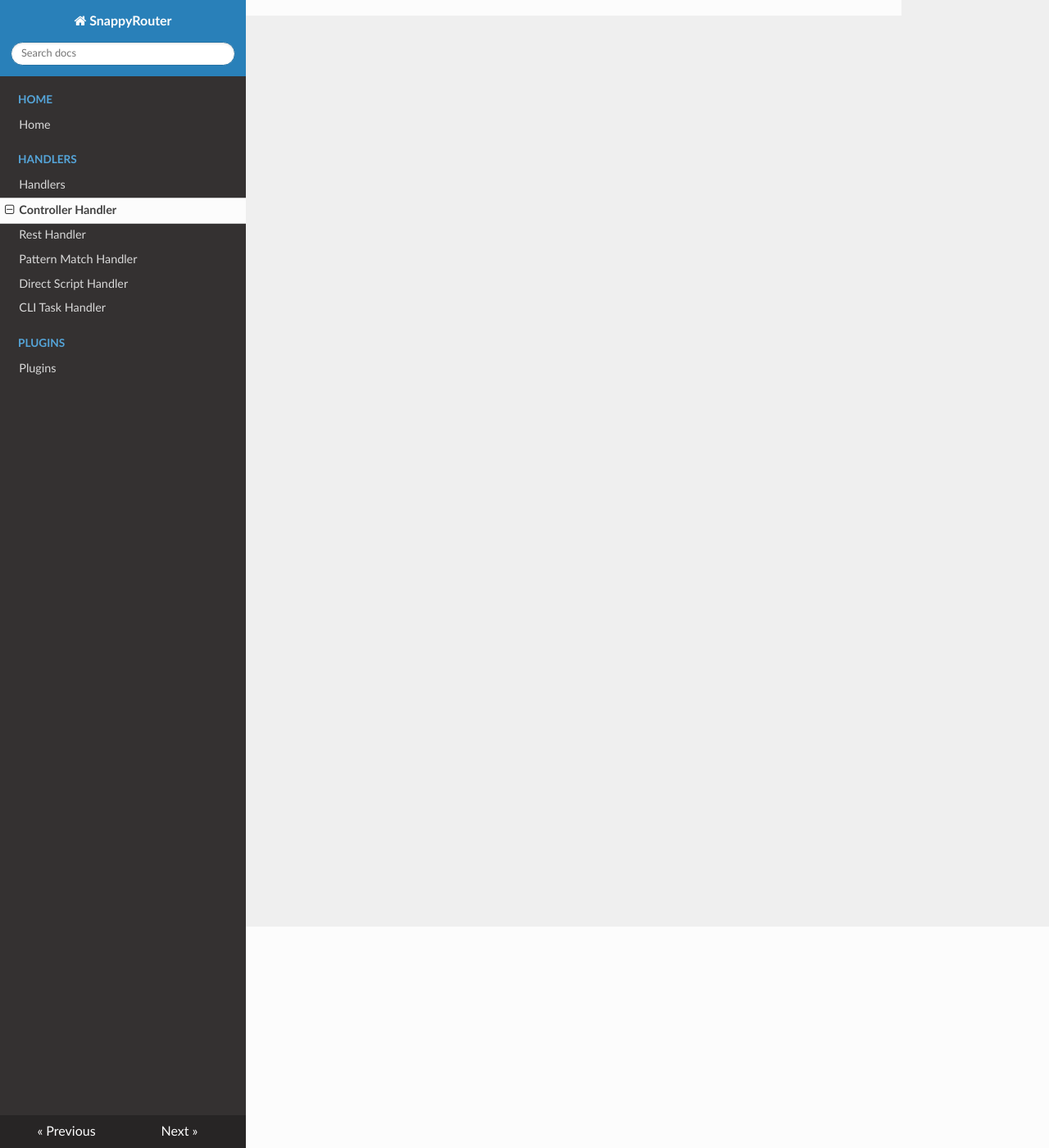
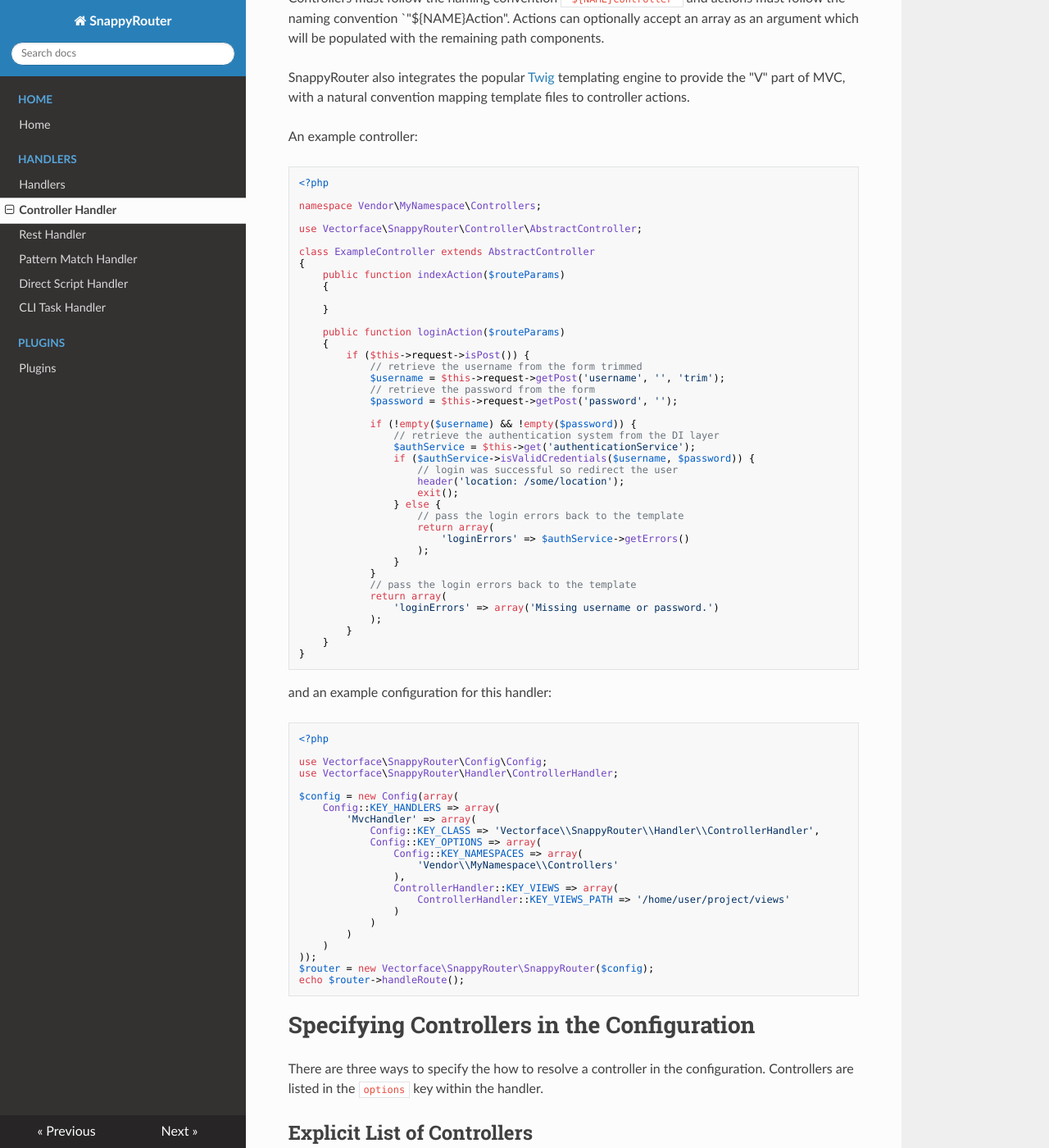
Before and after one commit to Vectorface/SnappyRouter, an MkDocs documentation site: the page built from docs/handlers/controller_handler.md, in a window 1280 px wide and 1400 px high, scrolled down 270 px. Shown: the whole window at 82% size. Built offline with MkDocs 1.6.1, drawn with Linux system fonts in a browser that asks for light colours; nearby versions of some CDN libraries; old or Windows-style settings are respelled for this version of MkDocs; some of the changed text lies outside the part shown.

````diff
--- a/docs/handlers/controller_handler.md
+++ b/docs/handlers/controller_handler.md
@@ -1 +1,165 @@
 # Controller Handler
+
+The controller handler provides the "C" part of the MVC application paradigm.
+Controller actions become the entry point to your application. The router
+provides the environment information through the parent controller class.
+
+Controllers must follow the naming convention `"${NAME}Controller"` and actions
+must follow the naming convention `"${NAME}Action". Actions can optionally
+accept an array as an argument which will be populated with the remaining
+path components.
+
+SnappyRouter also integrates the popular
+[Twig](http://twig.sensiolabs.org/) templating engine to provide the "V" part
+of MVC, with a natural convention mapping template files to controller actions.
+
+An example controller:
+
+```php
+<?php
+
+namespace Vendor\MyNamespace\Controllers;
+
+use Vectorface\SnappyRouter\Controller\AbstractController;
+
+class ExampleController extends AbstractController
+{
+    public function indexAction($routeParams)
+    {
+
+    }
+
+    public function loginAction($routeParams)
+    {
+        if ($this->request->isPost()) {
+            // retrieve the username from the form trimmed
+            $username = $this->request->getPost('username', '', 'trim');
+            // retrieve the password from the form
+            $password = $this->request->getPost('password', '');
+
+            if (!empty($username) && !empty($password)) {
+                // retrieve the authentication system from the DI layer
+                $authService = $this->get('authenticationService');
+                if ($authService->isValidCredentials($username, $password)) {
+                    // login was successful so redirect the user
+                    header('location: /some/location');
+                    exit();
+                } else {
+                    // pass the login errors back to the template
+                    return array(
+                        'loginErrors' => $authService->getErrors()
+                    );
+                }
+            }
+            // pass the login errors back to the template
+            return array(
+                'loginErrors' => array('Missing username or password.')
+            );
+        }
+    }
+}
+```
+
+and an example configuration for this handler:
+
+```php
+<?php
+
+use Vectorface\SnappyRouter\Config\Config;
+use Vectorface\SnappyRouter\Handler\ControllerHandler;
+
+$config = new Config(array(
+    Config::KEY_HANDLERS => array(
+        'MvcHandler' => array(
+            Config::KEY_CLASS => 'Vectorface\\SnappyRouter\\Handler\\ControllerHandler',
+            Config::KEY_OPTIONS => array(
+                Config::KEY_NAMESPACES => array(
+                    'Vendor\\MyNamespace\\Controllers'
+                ),
+                ControllerHandler::KEY_VIEWS => array(
+                    ControllerHandler::KEY_VIEWS_PATH => '/home/user/project/views'
+                )
+            )
+        )
+    )
+));
+$router = new Vectorface\SnappyRouter\SnappyRouter($config);
+echo $router->handleRoute();
+```
+
+# Specifying Controllers in the Configuration
+
+There are three ways to specify the how to resolve a controller in the
+configuration. Controllers are listed in the `options` key within the handler.
+
+## Explicit List of Controllers
+
+The list of controllers can be explicitly given as a key/value pair. The key for
+the controller must match the convention `"${NAME}Controller"` and the value
+must be a valid PHP class or an array with specific fields (depending on whether
+your controllers are namespaced).
+
+Example for namespaced controllers:
+
+```php
+    ...
+    Config::KEY_OPTIONS => array(
+        Config::KEY_CONTROLLERS => array(
+            'ExampleController' => 'Vendor\\MyNamespace\\Controllers\\ExampleController',
+            'AnotherController' => 'Vendor\\MyNamespace\\Controllers\\AnotherController',
+            ...
+        )
+    ),
+    ...
+```
+
+Example for non namespaced controllers:
+
+```php
+    ...
+    Config::KEY_OPTIONS => array(
+        Config::KEY_CONTROLLERS => array(
+            'ExampleController' => array(
+                Config::KEY_CLASS => '\ExampleController',
+                Config::KEY_FILE  => '/home/user/project/controllers/ExampleController.php'
+            )
+        )
+    ),
+    ...
+```
+
+## Registering a list of Controller Namespaces
+
+If your code is namespaced, you can register a list of namespaces for
+SnappyRouter to use to autodetect the appropriate controller class.
+
+```php
+    ...
+    Config::KEY_OPTIONS => array(
+        Config::KEY_NAMESPACES => array(
+            'Vendor\\MyNamespace\\Controllers',
+            'Vendor\\AnotherNamespace\\Controllers',
+            ...
+        )
+    ),
+    ...
+```
+
+The namespaces will be scanned in the order listed in the array.
+
+## Registering a Folder of Controller PHP Files
+
+If your code is not namespaced, you can give SnappyRouter a list of folders
+to check (recursively) for a PHP file matching `${NAME}Controller.php`.
+
+```php
+    ...
+    Config::KEY_OPTIONS => array(
+        Config::KEY_FOLDERS => array(
+            '/home/user/project/app/controllers',
+            '/home/user/project/app/moreControllers',
+            ...
+        )
+    ),
+    ...
+```
````
Also changed, not shown: 6 other files.
